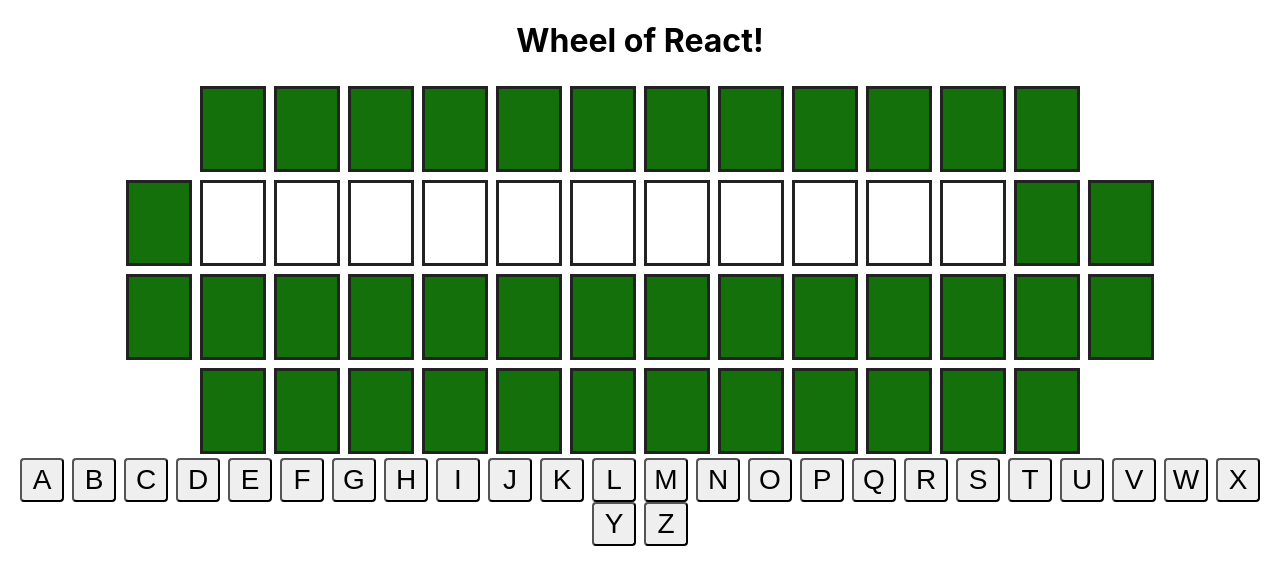
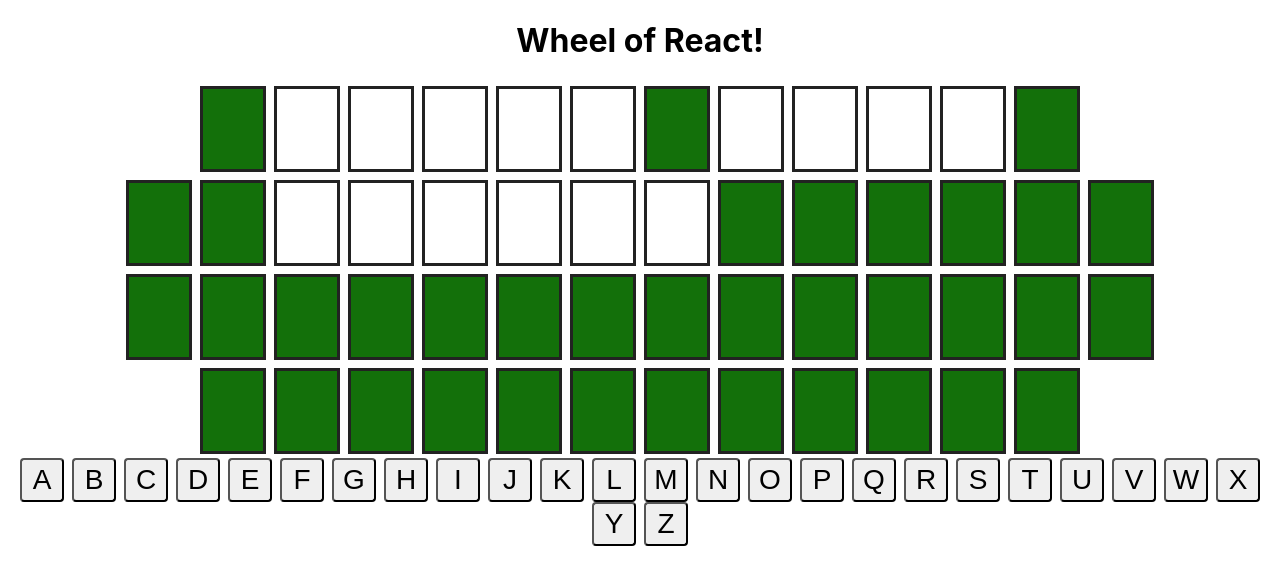
Before and after one commit to yfzwinnie/wheel-of-react, a React (Create React App) app: page / in a window 1280 px wide. Shown: the top 584 px of the page. Built offline with nearby package versions, Linux system fonts and the light colour scheme.

Commit message:
handle guesses

```diff
--- a/src/App.js
+++ b/src/App.js
@@ -1,4 +1,4 @@
-import React, { useState, useEffect } from 'react';
+import React, { useState } from 'react';
 
 import './App.scss';
 import Board from './components/Board/Board';
@@ -6,18 +6,23 @@ import AlphabetButtons from './components/AlphabetButtons/AlphabetButtons';
 import puzzles from './puzzle.json';
 
 function App() {
-  const [currentPuzzle, setCurrentPuzzle] = useState("");
+  function getRandomPuzzle() {
+    return puzzles[Math.floor(Math.random() * puzzles.length)]
+  }
 
-  useEffect(() => {
-    setCurrentPuzzle(puzzles[Math.floor(Math.random() * puzzles.length)]);
-  }, []);
+  const [currentPuzzle] = useState(() => getRandomPuzzle());
+  const [guesses, setGuesses] = useState([]);
+
+  function handleGuess(guess) {
+    setGuesses([...guesses, guess])
+  }
 
   return (
     <div className="App">
       <header className="App-header">
         <h1>Wheel of React!</h1>
-        <Board currentPuzzle={currentPuzzle}/>
-        <AlphabetButtons />
+        <Board puzzle={currentPuzzle} guesses={guesses} />
+        <AlphabetButtons handleGuess={handleGuess} guesses={guesses} />
       </header>
     </div>
   );
--- a/src/components/AlphabetButtons/AlphabetButtons.js
+++ b/src/components/AlphabetButtons/AlphabetButtons.js
@@ -4,11 +4,21 @@ import './AlphabetButtons.scss'
 
 const alphabetArray = 'abcdefghijklmnopqrstuvwxyz'.split('');
 
-export default function AlphabetButtons() {
+export default function AlphabetButtons({ handleGuess, guesses }) {
 
   return (
     <div className="alphabet-buttons-container">
-      {alphabetArray.map(letter => <button key={letter}>{letter}</button>)}
+      {
+      alphabetArray.map(letter => (
+        <button
+          key={letter}
+          onClick={() => handleGuess(letter)}
+          disabled={guesses.indexOf(letter) > -1}
+        >
+          {letter}
+        </button>
+      ))
+      }
     </div>
   )
 }
--- a/src/components/Board/Board.js
+++ b/src/components/Board/Board.js
@@ -1,48 +1,53 @@
 import React from 'react';
+
 import LetterTile from '../LetterTile/LetterTile';
 import './Board.scss';
 
-const invalidTiles = []
-function Board({ currentPuzzle }) {
+const boardTemplate = [
+    [null, 1, 1, 1, 1, 1, 1, 1, 1, 1, 1, null],
+    [null, null, 1, 1, 1, 1, 1, 1, 1, 1, 1, 1, null, null],
+    [null, null, 1, 1, 1, 1, 1, 1, 1, 1, 1, 1, null, null],
+    [null, 1, 1, 1, 1, 1, 1, 1, 1, 1, 1, null],
+]
 
-    const puzzleObject = currentPuzzle.split('').reduce((acc, curr) => {
-        acc[Object.keys(acc).length + 13] = { letter: curr, isGuessed: false };
-        return acc;
-    }, {})
+function Board({ puzzle, guesses }) {
+    let puzzleArray = [...puzzle.toUpperCase()];
 
-    console.log(puzzleObject);
+    function renderBoardRow(boardRow) {
+        return (
+            boardRow
+                .map((tileSpot, tileIndex) => {
+                    const letter = puzzleArray[0];
+                    // TODO: extract to isValidTileSpot function
+                    if (tileSpot === null || !letter) {
+                        return (
+                            <LetterTile
+                                key={tileIndex}
+                            />
+                        )
+                    }
 
-    function getIndexOffset(rowIndex) {
-        const offsets = {
-            0: 0,
-            1: 12,
-            2: 26,
-            3: 40,
-        }
+                    puzzleArray = [...puzzleArray.slice(1)]
 
-        return offsets[rowIndex];
+                    return (
+                        <LetterTile
+                            key={tileIndex}
+                            letter={letter}
+                            isGuessed={guesses.indexOf(letter.toLowerCase()) > -1}
+                        />
+                    )
+                })
+        )
     }
 
     function renderBoard() {
         return (
-            [
-                new Array(12).fill(null),
-                new Array(14).fill(null),
-                new Array(14).fill(null),
-                new Array(12).fill(null)
-            ]
+           boardTemplate
             .map((boardRow, rowIndex) => {
                 return (
                     <div key={rowIndex} className="board-row">
                         {
-                            boardRow
-                                .map((tileSpot, tileIndex) => (
-                                    <LetterTile
-                                        key={tileIndex}
-                                        letter={puzzleObject[tileIndex + getIndexOffset(rowIndex)]}
-                                    />
-                                    )
-                                )
+                            renderBoardRow(boardRow)
                         }
                     </div>
                 )
--- a/src/components/LetterTile/LetterTile.js
+++ b/src/components/LetterTile/LetterTile.js
@@ -1,9 +1,9 @@
 import React from 'react';
 import './LetterTile.scss';
 
-function LetterTile(props) {
-    return <div className={`letter-tile ${props.letter && props.letter !== " " ? 'has-letter' : ''}`}>
-        {props.shouldShowLetter ? props.letter : null}
+function LetterTile({ letter, isGuessed}) {
+    return <div className={`letter-tile ${letter && letter !== " " ? 'has-letter' : ''}`}>
+        {isGuessed ? letter : null}
     </div>
 }
 
--- a/src/components/LetterTile/LetterTile.scss
+++ b/src/components/LetterTile/LetterTile.scss
@@ -1,11 +1,15 @@
 .letter-tile {
-    width: 60px;
-    height: 80px;
-    margin: .25em;
-    background-color: #13700a;
-    border: 3px solid #222;
+  display: flex;
+  justify-content: center;
+  align-items: center;
+  font-size: 3rem;
+  width: 60px;
+  height: 80px;
+  margin: 0.25rem;
+  background-color: #13700a;
+  border: 3px solid #222;
 }
 
 .has-letter {
-    background-color: white;
+  background-color: white;
 }
```
